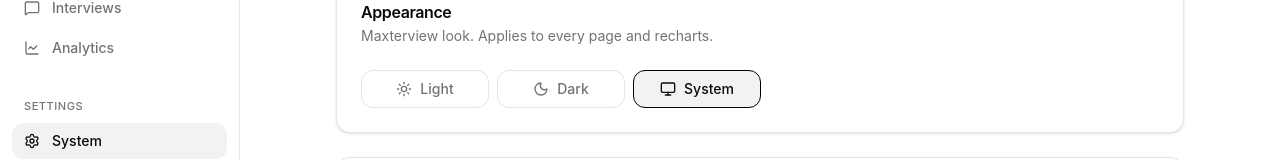
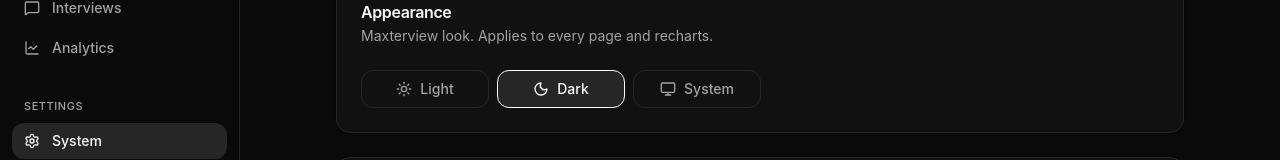
Before and after one commit to notseekeru/maxterview_website, a React (Vite) app in the folder frontend/: page /app/settings/system in a window 1280 px wide. Shown: the part 158-318 px from the top of the page. Built offline with nearby package versions, Linux system fonts and the light colour scheme; no server answers.

Commit message:
feat(theme): default to dark

```diff
--- a/frontend/index.html
+++ b/frontend/index.html
@@ -11,8 +11,9 @@
         <title>AI Mock Interview Practice with Instant Feedback | maxterview</title>
         <meta name="description" content="Practice interviews with an AI coach: answer questions one at a time, every answer graded like a chess move, a hire/reject verdict and tips. Free to start." />
         <meta name="robots" content="index, follow, max-image-preview:large" />
-        <meta name="theme-color" content="#ffffff" media="(prefers-color-scheme: light)" />
-        <meta name="theme-color" content="#0a0a0a" media="(prefers-color-scheme: dark)" />
+        <!-- theme-color tracks the default theme (dark); explicit light users live with a dark
+             browser chrome rather than the OS-conditioned pair guessing wrong either way. -->
+        <meta name="theme-color" content="#0a0a0a" />
         <link rel="canonical" href="https://maxterview.seekeru.tech/" />
         <link rel="icon" href="/M-Inverted.svg" type="image/svg+xml" />
         <link rel="apple-touch-icon" href="/M-Inverted.svg" />
@@ -67,16 +68,18 @@
         <!-- Boot-time theme: read the stored choice before first paint so a dark
              preference survives page loads landing anywhere in the app (the value is
              otherwise only re-applied once React mounts the settings page). Must stay
-             in sync with frontend/src/lib/theme.ts (incl. the maxterview.theme key). -->
+             in sync with frontend/src/lib/theme.ts (incl. the maxterview.theme key and
+             the dark default). -->
         <script>
             (() => {
                 try {
                     const raw = localStorage.getItem("maxterview.theme");
-                    const theme = (raw === "light" || raw === "dark" || raw === "system") ? raw : "system";
+                    const theme = (raw === "light" || raw === "dark" || raw === "system") ? raw : "dark";
                     const dark = theme === "dark" || (theme === "system" && window.matchMedia("(prefers-color-scheme: dark)").matches);
                     document.documentElement.classList.toggle("dark", dark);
                 } catch (_e) {
-                    /* localStorage unavailable (private mode) — default light. */
+                    /* localStorage unavailable (private mode) — default dark. */
+                    document.documentElement.classList.add("dark");
                 }
             })();
         </script>
--- a/frontend/src/lib/theme.ts
+++ b/frontend/src/lib/theme.ts
@@ -1,9 +1,12 @@
 // Light/dark/system theme, persisted to localStorage and applied as a `.dark`
 // class on <html> (matches the recharts `.dark` convention in chart.tsx).
+// DARK IS THE DEFAULT: with no stored choice we pick `dark`, not the OS preference.
 
 export type Theme = "light" | "dark" | "system";
 
 const STORAGE_KEY = "maxterview.theme";
+
+export const DEFAULT_THEME: Theme = "dark";
 
 function safeParse(raw: string | null): Theme | null {
     return raw === "light" || raw === "dark" || raw === "system" ? raw : null;
@@ -25,7 +28,7 @@ export function applyTheme(theme: Theme): void {
 }
 
 export function readStoredTheme(): Theme {
-    return safeParse(typeof window !== "undefined" ? window.localStorage.getItem(STORAGE_KEY) : null) ?? "system";
+    return safeParse(typeof window !== "undefined" ? window.localStorage.getItem(STORAGE_KEY) : null) ?? DEFAULT_THEME;
 }
 
 export function storeTheme(theme: Theme): void {
```
